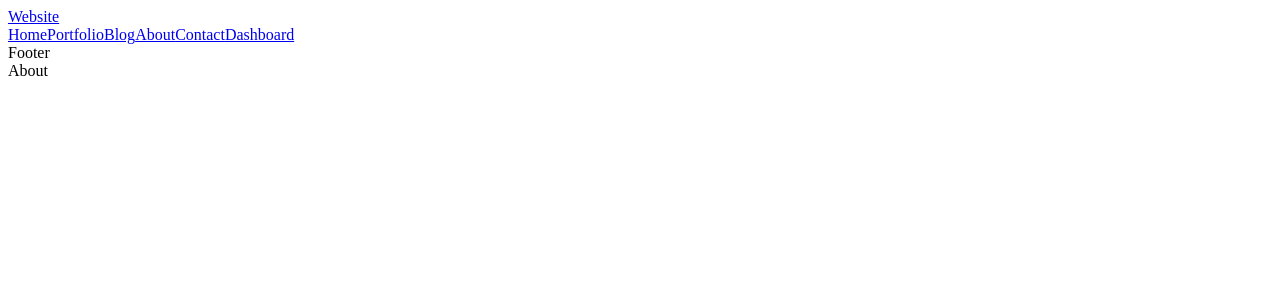
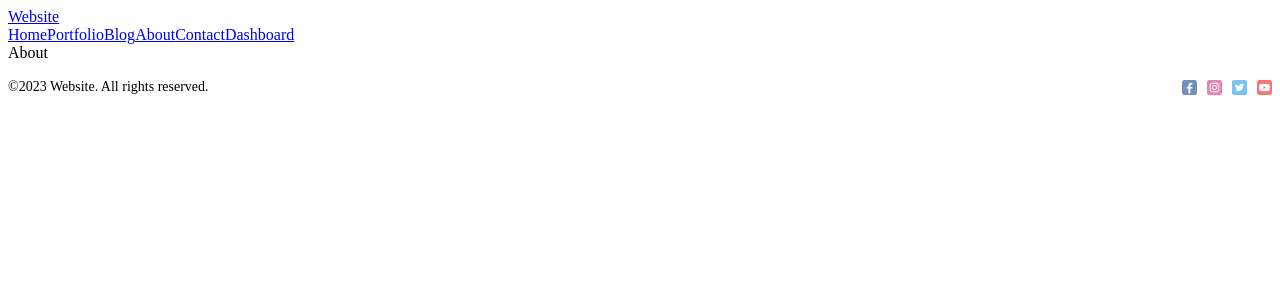
Before and after one commit to ThomassMathisen/nexttutorial, a Next.js app: page /about in a window 1280 px wide. Shown: the top 300 px of the page. Built offline with nearby package versions, Linux system fonts and the light colour scheme.

Commit message:
Create footer

```diff
--- a/src/app/layout.js
+++ b/src/app/layout.js
@@ -11,8 +11,8 @@
     <html lang="en">
       <body>
         <Navbar/>
+        {children}
         <Footer/>
-        {children}
         </body>
     </html>
   )
--- a/src/components/footer/Footer.jsx
+++ b/src/components/footer/Footer.jsx
@@ -1,9 +1,19 @@
-import React from 'react'
+import React from "react";
+import styles from "./footer.module.css";
+import Image from "next/image";
 
 const Footer = () => {
   return (
-    <div>Footer</div>
-  )
-}
+    <div className={styles.container}>
+      <div>©2023 Website. All rights reserved.</div>
+      <div className={styles.social}>
+        <Image src="/1.png" width={15} height={15} className={styles.icon} alt="Facebook Account" />
+        <Image src="/2.png" width={15} height={15} className={styles.icon} alt="Instagram" />
+        <Image src="/3.png" width={15} height={15} className={styles.icon} alt="Twitter" />
+        <Image src="/4.png" width={15} height={15} className={styles.icon} alt="Youtube" />
+      </div>
+    </div>
+  );
+};
 
-export default Footer
+export default Footer;
--- /dev/null
+++ b/src/components/footer/footer.module.css
@@ -0,0 +1,18 @@
+.container {
+  height: 50px;
+  font-size: 14px;
+  display: flex;
+  align-items: center;
+  justify-content: space-between;
+}
+
+.social {
+  display: flex;
+  align-items: center;
+  gap: 10px;
+}
+
+.icon {
+  opacity: 0.6;
+  cursor: pointer;
+}
```
